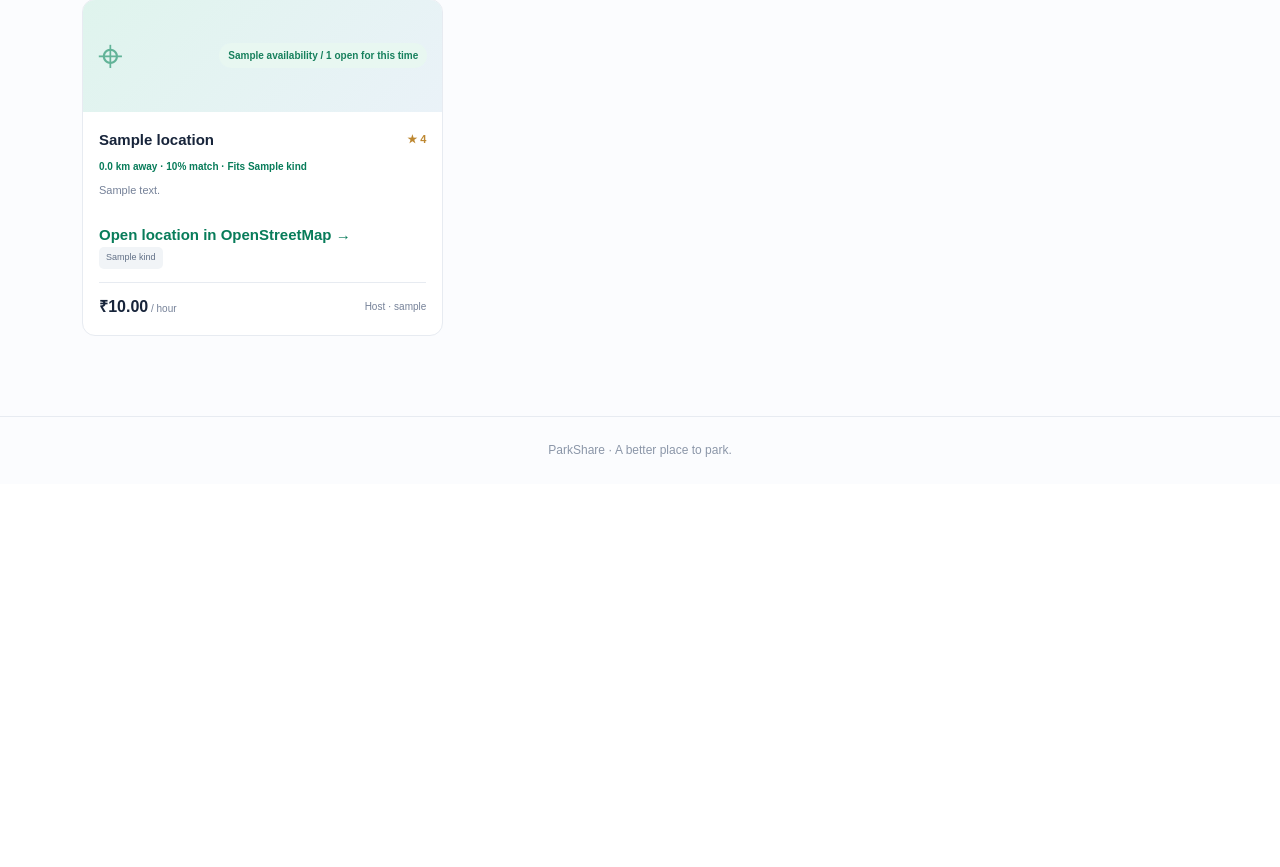
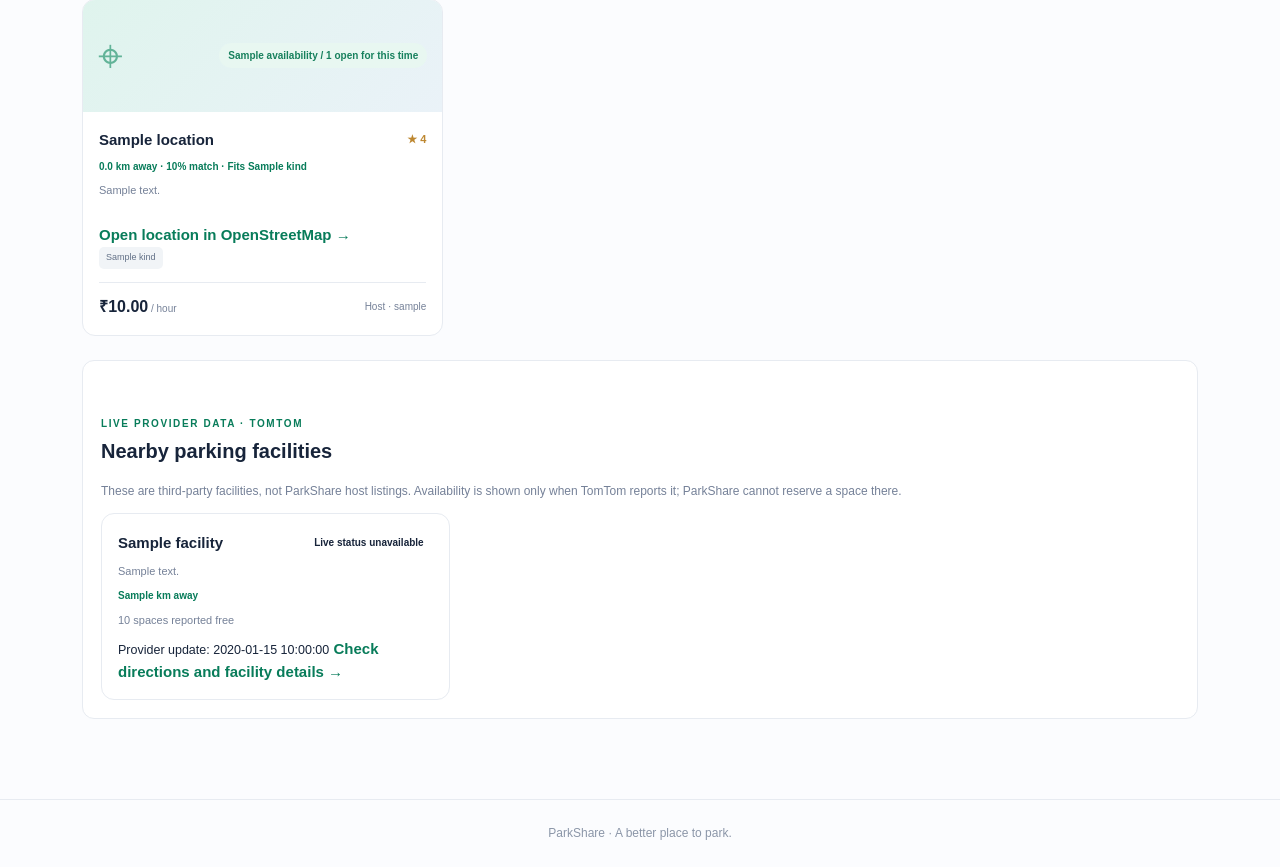
Before and after one commit to atharvabce-vit/Park-Share-CLI, a Python web app: template templates/spots.html in a window 1280 px wide. Shown: the part 1091-1958 px from the top of the page. Before the commit the page ends 1548 px from the top, so only its background shows below. Run offline with Jinja, Linux system fonts and the light colour scheme; the template is opened without the code that fills it: most values are stand-ins (such as "Sample title", 1, 10 or a date in 2020).

Commit message:
Separate provider results from host listings
Co-authored-by: Copilot <223556219+Copilot@users.noreply.github.com>

```diff
--- a/templates/spots.html
+++ b/templates/spots.html
@@ -3,13 +3,13 @@
 {% block page_head %}<link rel="stylesheet" href="https://unpkg.com/leaflet@1.9.4/dist/leaflet.css"><link rel="stylesheet" href="{{ url_for('static', filename='parking-map.css') }}">{% endblock %}
 {% block content %}
 <section class="page-heading">
-  <div><span class="eyebrow">PARKING, YOUR WAY</span><h1>Find your next spot.</h1><p>Compare spaces, check the details, and book with confidence.</p></div>
+  <div><span class="eyebrow">PARKING, YOUR WAY</span><h1>Find your next spot.</h1><p>Compare listings and try a simulated guest booking without registering.</p></div>
   <span class="result-count">{{ spots|length }} available</span>
 </section>
 <form class="filter-panel" method="get" action="{{ url_for('spots') }}">
   <label class="field">Location<input id="parking-location-query" name="location" value="{{ filters.location }}" placeholder="Neighborhood or area"></label>
   <label class="field">Max price / hour<input type="number" min="0" step="0.5" name="max_price" value="{{ filters.max_price }}" placeholder="Any price"></label>
-  <label class="field">Vehicle type<select name="vehicle_type"><option value="Any" {% if filters.vehicle_type == "Any" %}selected{% endif %}>Any vehicle</option>{% for kind in vehicle_types %}<option value="{{ kind }}" {% if filters.vehicle_type == kind %}selected{% endif %}>{{ kind }}{% if signed_in_user.vehicle_type == kind %} · your vehicle{% endif %}</option>{% endfor %}</select></label>
+  <label class="field">Vehicle type<select name="vehicle_type"><option value="Any" {% if filters.vehicle_type == "Any" %}selected{% endif %}>Any vehicle</option>{% for kind in vehicle_types %}<option value="{{ kind }}" {% if filters.vehicle_type == kind %}selected{% endif %}>{{ kind }}{% if signed_in_user and signed_in_user.vehicle_type == kind %} · your vehicle{% endif %}</option>{% endfor %}</select></label>
   <label class="field">Sort by<select name="sort"><option value="recommended" {% if filters.sort == "recommended" %}selected{% endif %}>Recommended</option><option value="price" {% if filters.sort == "price" %}selected{% endif %}>Price: low to high</option><option value="rating" {% if filters.sort == "rating" %}selected{% endif %}>Top rated</option><option value="availability" {% if filters.sort == "availability" %}selected{% endif %}>Most spaces</option></select></label>
   <label class="field">Start time<input type="datetime-local" name="start_time" min="{{ filters.minimum_start }}" value="{{ filters.start_time }}"></label>
   <label class="field">Duration (hours)<input type="number" name="hours" min="1" max="168" value="{{ filters.hours }}"></label>
@@ -34,31 +34,62 @@
     <div class="spot-visual">{% if spot.photo %}<img src="{{ url_for('static', filename=spot.photo) }}" alt="Parking at {{ spot.location }}">{% else %}<span class="spot-visual-icon">⌖</span>{% endif %}<span class="badge available">{{ availability[spot.spot_id] }} / {{ spot.total_slots }} open for this time</span></div>
     <div class="spot-body">
       <div class="spot-title"><h2>{{ spot.location }}</h2><span class="rating">★ {{ spot.average_rating() if spot.average_rating() is not none else "New" }}</span></div>
+      {% if spot.is_demo %}<p class="demo-listing-label"><strong>BUILT-IN SAMPLE · NOT REAL PARKING</strong><br>Illustrative location, price, availability, and booking only. Do not travel here for parking.</p>{% endif %}
       <p class="recommendation-meta">{% if distances.get(spot.spot_id) is not none %}{{ "%.1f"|format(distances[spot.spot_id]) }} km away · {% endif %}{{ recommendation_scores[spot.spot_id] }}% match · Fits {{ spot.vehicle_types|join(", ") }}</p>
       <p>{{ spot.description or "A convenient local parking space, ready when you are." }}</p>
-      <a class="text-link" href="{{ map_url(spot.location) }}" target="_blank" rel="noopener noreferrer">Open location in OpenStreetMap →</a>
+      {% if not spot.is_demo %}<a class="text-link" href="{{ map_url(spot.location) }}" target="_blank" rel="noopener noreferrer">Open location in OpenStreetMap →</a>{% endif %}
       <div class="amenities">{% if spot.covered %}<span>Covered</span>{% endif %}{% if spot.ev_charging %}<span>EV charging</span>{% endif %}{% for kind in spot.vehicle_types %}<span>{{ kind }}</span>{% endfor %}</div>
-      <div class="spot-footer"><strong>₹{{ "%.2f"|format(spot.price_per_hour) }}<small> / hour</small></strong><span>Host · {{ spot.host_username }}</span></div>
-      {% if signed_in_user.role == "Driver" %}
+      <div class="spot-footer"><strong>₹{{ "%.2f"|format(spot.price_per_hour) }}<small> / hour</small></strong><span>{% if spot.is_demo %}Built-in demo host{% else %}Host · {{ spot.host_username }}{% endif %}</span></div>
+      {% if signed_in_user and signed_in_user.role == "Driver" or not signed_in_user %}
       <form method="post" action="{{ url_for('create_booking') }}" class="book-row">
         <input type="hidden" name="csrf_token" value="{{ csrf_token() }}"><input type="hidden" name="spot_id" value="{{ spot.spot_id }}">
         <label class="sr-only" for="start-{{ spot.spot_id }}">Start time</label><input id="start-{{ spot.spot_id }}" name="start_time" type="datetime-local" min="{{ filters.minimum_start }}" value="{{ filters.start_time }}" required>
         <label class="sr-only" for="hours-{{ spot.spot_id }}">Hours</label><input id="hours-{{ spot.spot_id }}" name="hours" type="number" min="1" max="168" value="{{ filters.hours }}" required>
+        {% if not signed_in_user %}
+        <label class="field" for="guest-name-{{ spot.spot_id }}">Your name<input id="guest-name-{{ spot.spot_id }}" name="guest_name" maxlength="80" value="{{ guest_name }}" required></label>
+        <label class="field" for="guest-vehicle-{{ spot.spot_id }}">Vehicle type<select id="guest-vehicle-{{ spot.spot_id }}" name="vehicle_type" required>{% for kind in vehicle_types %}<option value="{{ kind }}">{{ kind }}</option>{% endfor %}</select></label>
+        {% endif %}
         <button class="button primary" type="submit">Book this spot</button>
       </form>
+      {% if not signed_in_user %}<small>Guest bookings are saved in this browser session. Built-in sample listings and bookings are simulations only.</small>{% endif %}
       {% endif %}
     </div>
   </article>
   {% endfor %}
 </section>
 {% else %}
-<section class="empty-state"><span>⌕</span>{% if active_spot_count == 0 %}<h2>No verified parking listings yet</h2><p>There are no live host listings in ParkShare. Search with a map pin to see clearly marked demo coverage samples; these are not real parking spaces or availability.</p><a class="button ghost" href="{{ url_for('register') }}">Create a host account</a>{% else %}<h2>No verified spots match those filters</h2><p>Try another vehicle, area, time, or radius. Demo pins show search coverage only and cannot be booked.</p><a class="button ghost" href="{{ url_for('spots') }}">Clear filters</a>{% endif %}</section>
+<section class="empty-state"><span>⌕</span>{% if active_spot_count == 0 %}<h2>No parking listings match yet</h2><p>Try another area or search with a map pin. You can also register as a host to add a real listing.</p><a class="button ghost" href="{{ url_for('register') }}">Create a host account</a>{% else %}<h2>No spots match those filters</h2><p>Try another vehicle, area, time, or radius.</p><a class="button ghost" href="{{ url_for('spots') }}">Clear filters</a>{% endif %}</section>
+{% endif %}
+{% if provider_facilities %}
+<section class="provider-results">
+  <div class="section-heading"><div><span class="eyebrow">LIVE PROVIDER DATA · TOMTOM</span><h2>Nearby parking facilities</h2></div></div>
+  <p>These are third-party facilities, not ParkShare host listings. Availability is shown only when TomTom reports it; ParkShare cannot reserve a space there.</p>
+  <section class="spot-grid">
+    {% for facility in provider_facilities %}
+    <article class="spot-card provider-card">
+      <div class="spot-body">
+        <div class="spot-title"><h2>{{ facility.name }}</h2><span class="badge {% if facility.availability is sameas true %}available{% elif facility.availability is sameas false %}cancelled{% endif %}">{% if facility.availability is sameas true %}Available{% elif facility.availability is sameas false %}Full{% else %}Live status unavailable{% endif %}</span></div>
+        {% if facility.address %}<p>{{ facility.address }}</p>{% endif %}
+        {% if facility.distance_km is not none %}<p class="recommendation-meta">{{ facility.distance_km }} km away</p>{% endif %}
+        {% if facility.empty_spots is not none %}<p>{{ facility.empty_spots }} spaces reported free</p>{% endif %}
+        {% if facility.updated_at %}<small>Provider update: {{ facility.updated_at }}</small>{% endif %}
+        <a class="text-link" href="{{ map_url(facility.name ~ ' ' ~ facility.address) }}" target="_blank" rel="noopener noreferrer">Check directions and facility details →</a>
+      </div>
+    </article>
+    {% endfor %}
+  </section>
+</section>
+{% elif filters.near_lat and not demo_mode %}
+<section class="provider-results">
+  <span class="eyebrow">LIVE PARKING DATA</span>
+  <p>{% if tomtom_enabled %}No nearby TomTom parking facilities were returned. Host listings appear separately above.{% else %}Live provider data is not configured. Only ParkShare host listings are shown.{% endif %}</p>
+</section>
 {% endif %}
 {% if demo_markers %}
 <section class="demo-coverage" aria-label="Demo-only coverage preview">
   <span class="eyebrow">DEMO ONLY · NOT REAL PARKING</span>
   <h2>Search-area coverage preview</h2>
-  <p>These generated amber pins help test nearby search. They are not verified parking locations, do not have real prices or availability, and cannot be booked. Only host listings above are real ParkShare listings.</p>
+  <p>These generated amber pins help test nearby search. They are not real parking spaces, prices, or availability and cannot be booked. Sample listing cards are separate, explicitly marked illustrations.</p>
   <div class="coverage-rings">
     {% for distance in [5, 10, 15, 20] if distance <= filters.radius_km %}
     <span>{{ distance }} km ring · 8 sample map pins</span>
```
